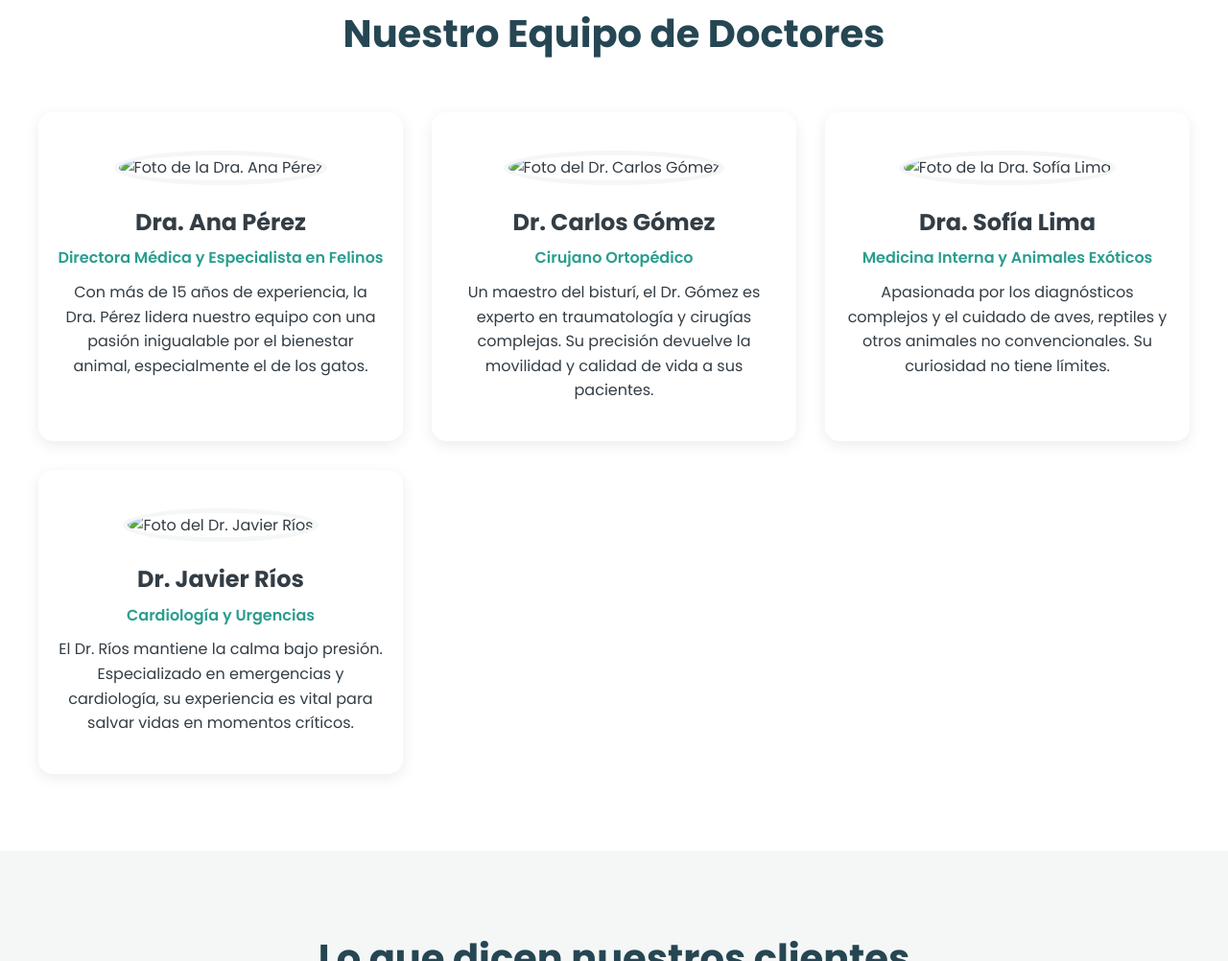
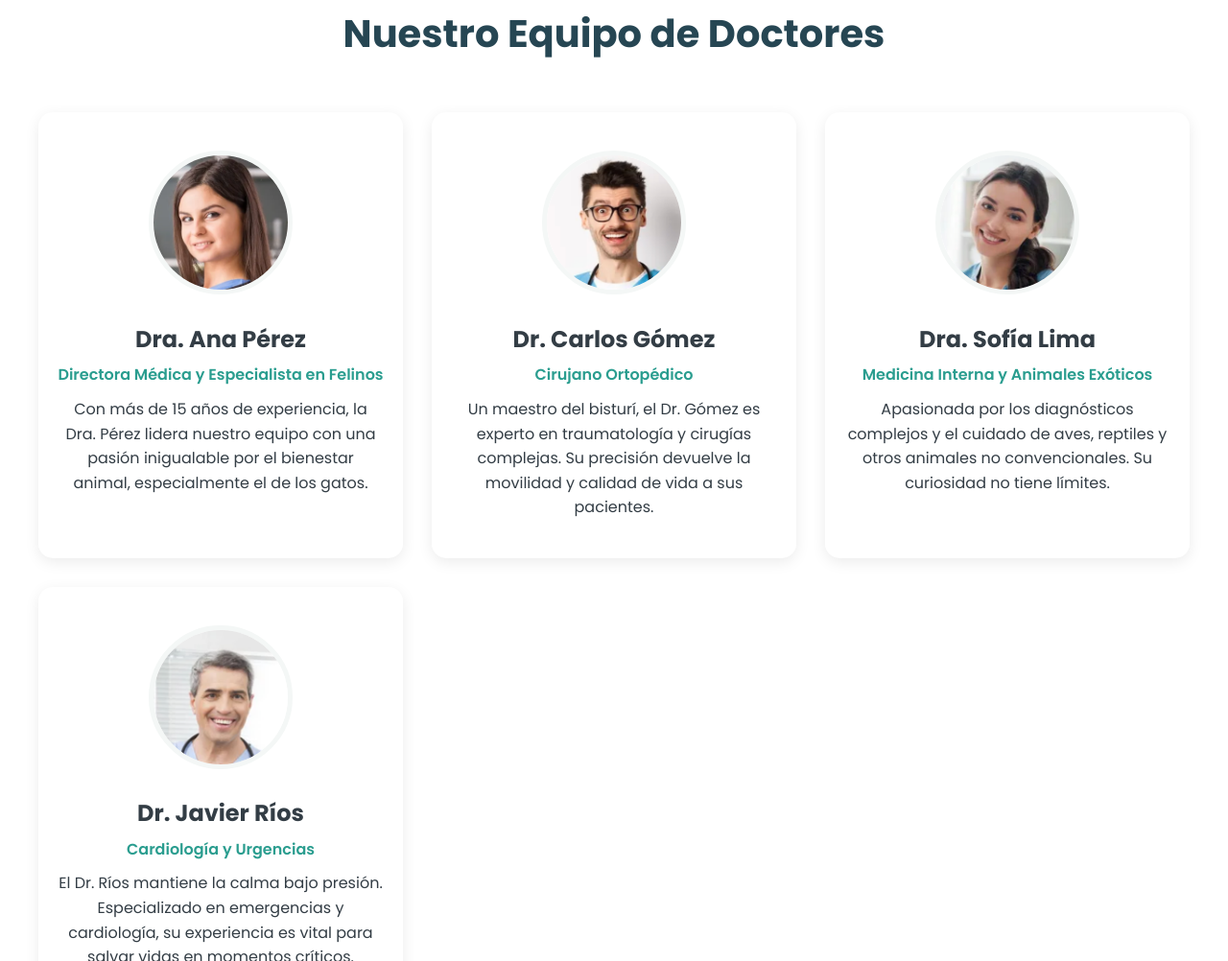
Before and after one commit to Super-3214/veterinaria, a plain HTML site: page index.html in a window 1280 px wide. Shown: the part 1727-2729 px from the top of the page at 96% size. Drawn offline with Linux system fonts and the light colour scheme; the site is published under a folder, as on GitHub Pages, so addresses that start at the root find nothing.

Commit message:
Update index.html

```diff
--- a/index.html
+++ b/index.html
@@ -51,10 +51,10 @@
         <section id="equipo" class="team-section">
             <h2>Nuestro Equipo de Doctores</h2>
             <div class="team-grid">
-                <div class="team-member"><img src="/imagenes/Doctora1.png" alt="Foto de la Dra. Ana Pérez" class="doctor-photo"><h3>Dra. Ana Pérez</h3><p class="specialty">Directora Médica y Especialista en Felinos</p><p>Con más de 15 años de experiencia, la Dra. Pérez lidera nuestro equipo con una pasión inigualable por el bienestar animal, especialmente el de los gatos.</p></div>
-                <div class="team-member"><img src="/imagenes/Doctor1.png" alt="Foto del Dr. Carlos Gómez" class="doctor-photo"><h3>Dr. Carlos Gómez</h3><p class="specialty">Cirujano Ortopédico</p><p>Un maestro del bisturí, el Dr. Gómez es experto en traumatología y cirugías complejas. Su precisión devuelve la movilidad y calidad de vida a sus pacientes.</p></div>
-                <div class="team-member"><img src="/imagenes/Doctora2.png" alt="Foto de la Dra. Sofía Lima" class="doctor-photo"><h3>Dra. Sofía Lima</h3><p class="specialty">Medicina Interna y Animales Exóticos</p><p>Apasionada por los diagnósticos complejos y el cuidado de aves, reptiles y otros animales no convencionales. Su curiosidad no tiene límites.</p></div>
-                <div class="team-member"><img src="/imagenes/Doctor2.png" alt="Foto del Dr. Javier Ríos" class="doctor-photo"><h3>Dr. Javier Ríos</h3><p class="specialty">Cardiología y Urgencias</p><p>El Dr. Ríos mantiene la calma bajo presión. Especializado en emergencias y cardiología, su experiencia es vital para salvar vidas en momentos críticos.</p></div>
+                <div class="team-member"><img src="imagenes/Doctora1.png" alt="Foto de la Dra. Ana Pérez" class="doctor-photo"><h3>Dra. Ana Pérez</h3><p class="specialty">Directora Médica y Especialista en Felinos</p><p>Con más de 15 años de experiencia, la Dra. Pérez lidera nuestro equipo con una pasión inigualable por el bienestar animal, especialmente el de los gatos.</p></div>
+                <div class="team-member"><img src="imagenes/Doctor1.png" alt="Foto del Dr. Carlos Gómez" class="doctor-photo"><h3>Dr. Carlos Gómez</h3><p class="specialty">Cirujano Ortopédico</p><p>Un maestro del bisturí, el Dr. Gómez es experto en traumatología y cirugías complejas. Su precisión devuelve la movilidad y calidad de vida a sus pacientes.</p></div>
+                <div class="team-member"><img src="imagenes/Doctora2.png" alt="Foto de la Dra. Sofía Lima" class="doctor-photo"><h3>Dra. Sofía Lima</h3><p class="specialty">Medicina Interna y Animales Exóticos</p><p>Apasionada por los diagnósticos complejos y el cuidado de aves, reptiles y otros animales no convencionales. Su curiosidad no tiene límites.</p></div>
+                <div class="team-member"><img src="imagenes/Doctor2.png" alt="Foto del Dr. Javier Ríos" class="doctor-photo"><h3>Dr. Javier Ríos</h3><p class="specialty">Cardiología y Urgencias</p><p>El Dr. Ríos mantiene la calma bajo presión. Especializado en emergencias y cardiología, su experiencia es vital para salvar vidas en momentos críticos.</p></div>
             </div>
         </section>
 
```
